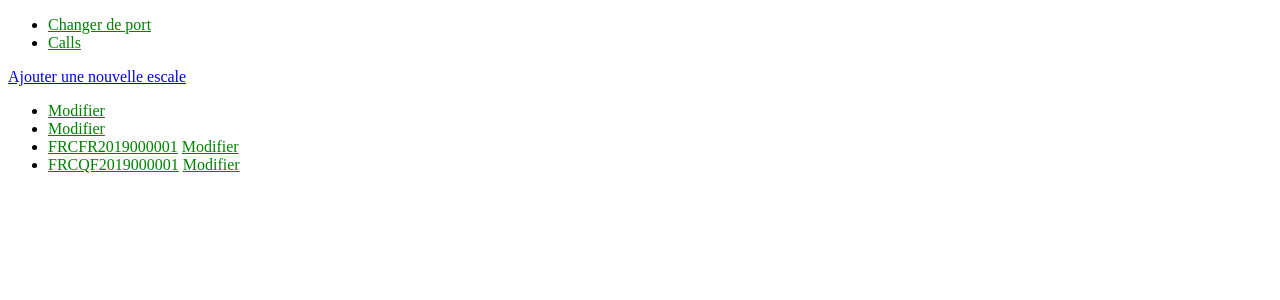
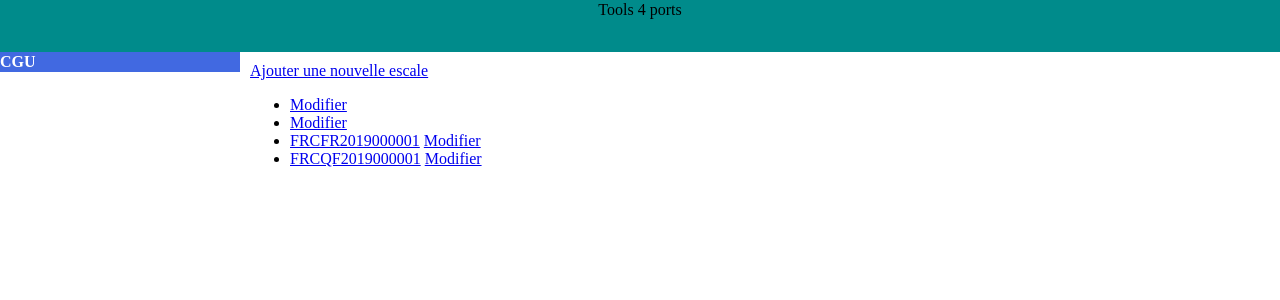
Before and after one commit to silly-exp/portcall_manager_python, a Django app: page /callsmanager/calls in a window 1280 px wide. Shown: the top 300 px of the page. Run offline with Django 3.2, Linux system fonts and the light colour scheme; data comes from the database, SQL or seed files in the repository.

Commit message:
un template de base à peu près raisonable et une css minimum

```diff
--- a/callsmanager/static/callsmanager/style.css
+++ b/callsmanager/static/callsmanager/style.css
@@ -1,3 +1,39 @@
-li a {
-    color: green;
+
+body {
+    margin: 0;
+    padding: 0;
 }
+
+#header, #sidebar, #content, #footer {
+    padding: 1px 0;
+}
+
+#container {
+    min-height: 500; /*100vh;*/
+}
+#header {
+    background-color: darkcyan;
+    text-align: center;
+    height: 50px;
+}
+
+
+#sidebar {
+    color: white;
+    background: royalblue;
+    width: 240px;
+    height: 100%;
+    /*height: 100vh;*/
+    float: left;
+}
+
+#sidebar a {
+    color: white;
+    font-weight: bold;
+    text-decoration: none;
+}
+
+#content {
+    padding: 10px;
+    margin-left: 240px;
+}
--- a/callsmanager/templates/callsmanager/base.html
+++ b/callsmanager/templates/callsmanager/base.html
@@ -7,17 +7,27 @@
 </head>
 
 <body>
+    <div id="container">
+   <div id="header">
+        Tools 4 ports
+    </div>
+
         <div id="sidebar">
             {% block sidebar %}
+            {% if request.session.port_id is not None %}
+                id du port: {{ request.session.port_id }}
                 <ul>
-            <li><a href="/">Changer de port</a></li>
-            <li><a href="/calls">Calls</a></li>
+                    <li><a href="/callsmanager">Changer de port</a></li>
+                    <li><a href="/callsmanager/calls">Calls</a></li>
                 </ul>
+            {% endif %}
             {% endblock %}
+            <a href="http://todo"> CGU </a>
         </div>
 
         <div id="content">
             {% block content %}{% endblock %}
         </div>
+    </div>
 </body>
 </html>
```
Lines whose indentation alone changed are shown as unchanged.
